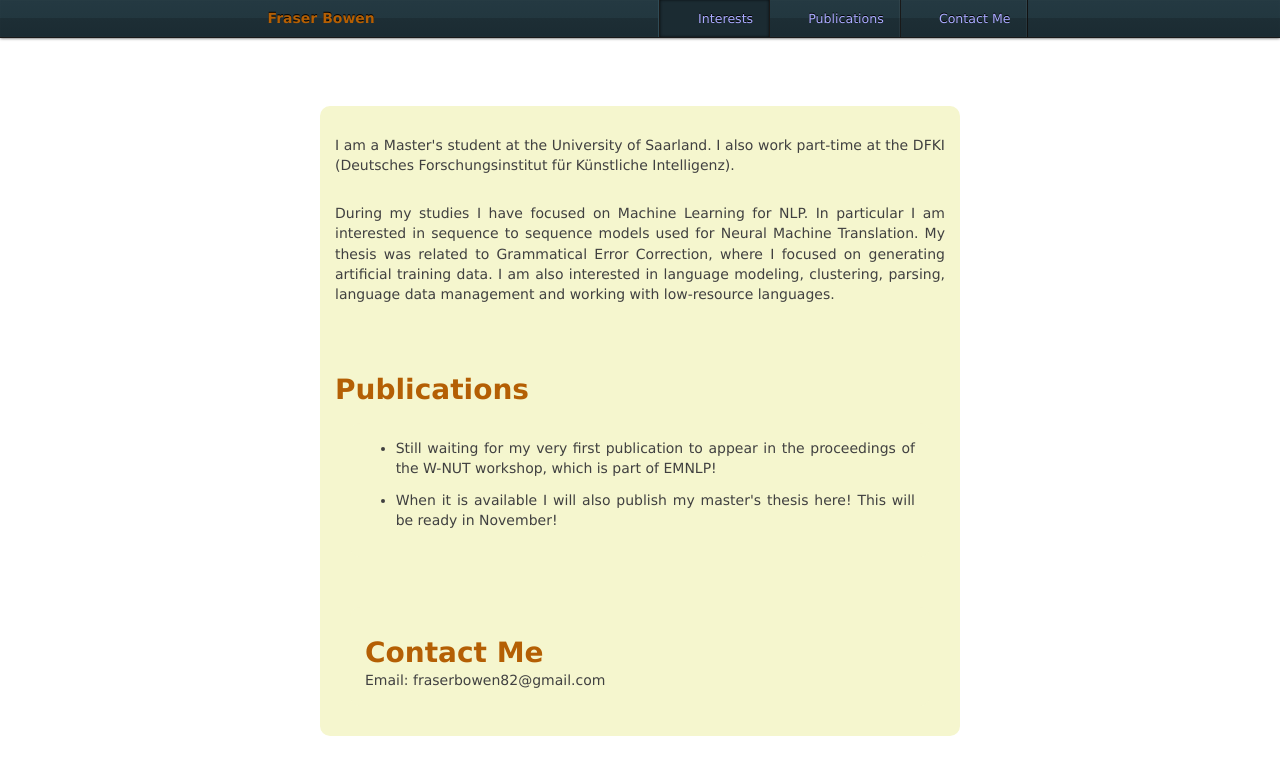
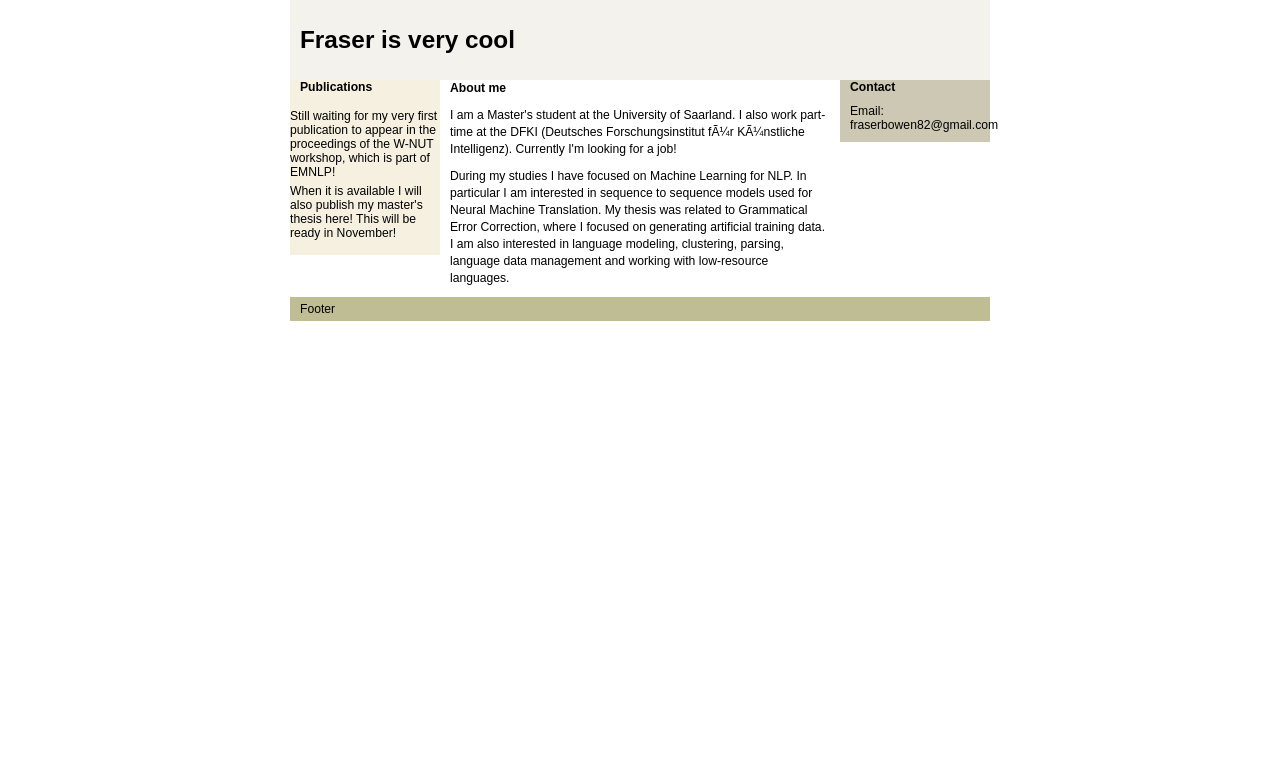
Before and after one commit to fraserisverycool/fraserisverycool.github.io, a plain HTML site: page index.html in a window 1280 px wide. Drawn offline with Linux system fonts and the light colour scheme.

Commit message:
different template

```diff
--- a/index.html
+++ b/index.html
@@ -1,70 +1,34 @@
-<!DOCTYPE html>
-<!--[if lt IE 7]> <html class="lt-ie9 lt-ie8 lt-ie7" lang="en"> <![endif]-->
-<!--[if IE 7]> <html class="lt-ie9 lt-ie8" lang="en"> <![endif]-->
-<!--[if IE 8]> <html class="lt-ie9" lang="en"> <![endif]-->
-<!--[if gt IE 8]><!--> <html lang="en"> <!--<![endif]-->
+<!DOCTYPE HTML PUBLIC "-//W3C//DTD HTML 4.01//EN" "http://www.w3.org/TR/html4/strict.dtd">
+<html>
 <head>
-  <meta charset="utf-8">
-  <meta http-equiv="X-UA-Compatible" content="IE=edge,chrome=1">
-  <title>Fraser Bowen</title>
-  <link rel="stylesheet" href="css/style.css">
-  <link rel="icon" type="image/png" href="images/icons/favicon.png">
-  <!--[if lt IE 9]><script src="//html5shim.googlecode.com/svn/trunk/html5.js"></script><![endif]-->
+<title>Fraser Bowen</title>
+<meta http-equiv="content-type" content="text/html; charset=iso-8859-1">
+<link rel="stylesheet" type="text/css" href="styles.css" />
 </head>
 <body>
-  <header>
-    <div class="container">
-      <h1><a href="index.html">Fraser Bowen</a></h1>
-      <nav>
-        <ul>
-          <li class="active"><a href="index.html#interests" class="icon star">Interests</a></li>
-          <li><a href="index.html#publications" class="icon papers">Publications</a></li>
-          <li><a href="index.html#contact" class="icon messages">Contact Me</a></li>
-        </ul>
-      </nav>
+<div id="container">
+<div id="header"><h1>Fraser is very cool</h1></div>
+  <div id="wrapper">
+    <div id="content">
+      <p><strong>About me</strong></p>
+      <p>I am a Master's student at the University of Saarland. I also work part-time at the DFKI (Deutsches Forschungsinstitut für Künstliche Intelligenz). Currently I'm looking for a job!</p>
+      <p>During my studies I have focused on Machine Learning for NLP. In particular I am interested in sequence to sequence models used for Neural Machine Translation. My thesis was related to Grammatical Error Correction, where I focused on generating artificial training data. I am also interested in language modeling, clustering, parsing, language data management and working with low-resource languages.</p>
     </div>
-  </header>
-
-    <br>
-
-
-	<a name="interests"><br/>
-	<div class="section">
-<p>
-I am a Master's student at the University of Saarland. I also work part-time at the DFKI (Deutsches Forschungsinstitut für Künstliche Intelligenz).
-</p>
-
-<p>
-During my studies I have focused on Machine Learning for NLP. In particular I am interested in sequence to sequence models used for Neural Machine Translation. My thesis was related to Grammatical Error Correction, where I focused on generating artificial training data.
-I am also interested in language modeling, clustering, parsing, language data management and working with low-resource languages.
-</p>
-
-
-<br/>
-<a name="publications"><br/>
-  <h1>Publications</h1>
-
-  <div class="section">
-      <!-- <h2 class="icon papers">Papers &amp; Presentations</a></h2> -->
-  <ul>
-    <li>
-Still waiting for my very first publication to appear in the proceedings of the W-NUT workshop, which is part of EMNLP!
-    </li>
-  </ul>
-
-  <ul>
-    <li>
-When it is available I will also publish my master's thesis here! This will be ready in November!
-    </li>
-  </ul>
-
-
   </div>
-
-	<a name="contact"><br/>
-	<div class="section">
-	<h1 class="icon messages">Contact Me</a></h2>
-Email: fraserbowen82@gmail.com
-	</div>
+  <div id="navigation">
+    <p><strong>Publications</strong></p>
+    <ul>
+      <li>Still waiting for my very first publication to appear in the proceedings of the W-NUT workshop, which is part of EMNLP!</li>
+      <li>When it is available I will also publish my master's thesis here! This will be ready in November!</li>
+    </ul>
+  </div>
+  <div id="extra">
+    <p><strong>Contact</strong></p>
+    <p>Email: fraserbowen82@gmail.com</p>
+  </div>
+  <div id="footer">
+    <p>Footer</p>
+  </div>
+</div>
 </body>
 </html>
--- /dev/null
+++ b/styles.css
@@ -0,0 +1,20 @@
+html,body{margin:0;padding:0}
+body{font: 76% arial,sans-serif;text-align:center}
+p{margin:0 10px 10px}
+a{padding:5px; text-decoration:none; color:#000000;}
+div#header{background-color:#F3F2ED;}
+div#header h1{height:80px;line-height:80px;margin:0;padding-left:10px;}
+div#container{text-align:left}
+div#content p{line-height:1.4}
+div#navigation{background:#F6F0E0;}
+div#navigation ul{margin:15px 0; padding:0; list-style-type:none;}
+div#navigation li{margin-bottom:5px;}
+div#extra{background:#CCC8B3;}
+div#footer{background:#BFBD93;}
+div#footer p{margin:0;padding:5px 10px}
+div#container{width:700px;margin:0 auto}
+div#wrapper{float:left;width:100%}
+div#content{margin: 0 150px}
+div#navigation{float:left;width:150px;margin-left:-700px}
+div#extra{float:left;width:150px;margin-left:-150px}
+div#footer{clear:left;width:100%}
```
Also changed, not shown: indexold.html (added, +70 -0 lines), images/fraser.jpg (added).
